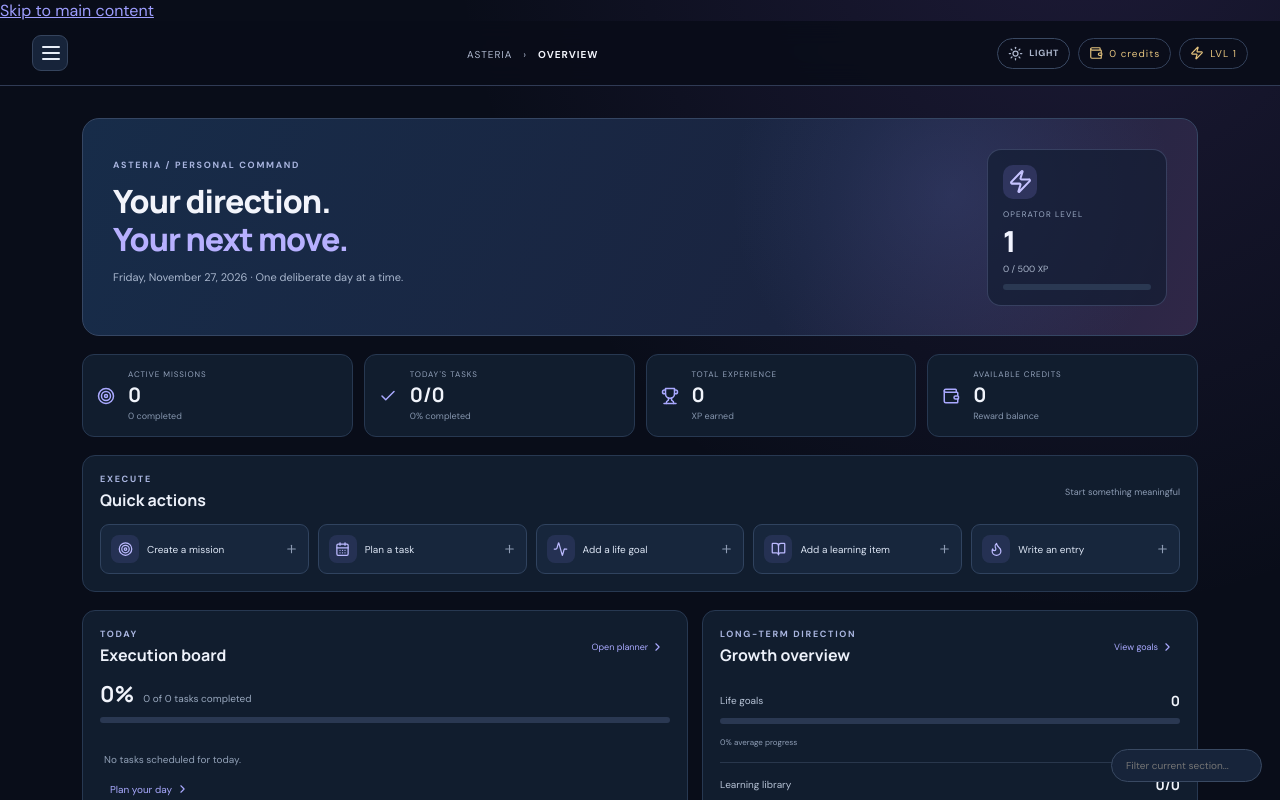
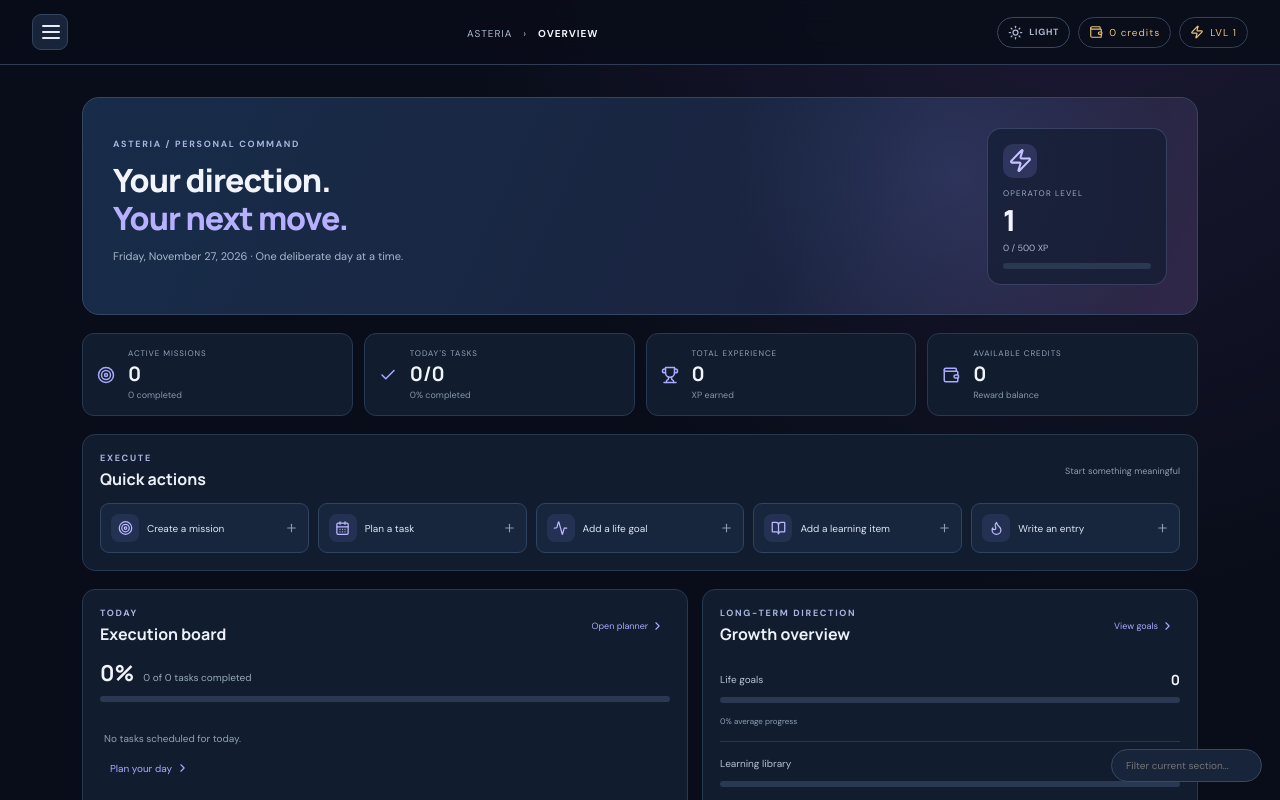
Before and after one commit to amksoul3429-ui/ARVENA, a React (Vite) app: page / in a window 1280 px wide. Shown: the top 800 px of the page. Built offline with nearby package versions, Linux system fonts and the light colour scheme.

Commit message:
Add visible keyboard skip link and reduced-motion support

```diff
--- a/src/App.css
+++ b/src/App.css
@@ -172,3 +172,6 @@
 :root[data-theme="light"] .navigation-layer>.navigation-panel{background:rgba(255,255,255,.99)!important;border-color:#dce3ef!important;}
 
 .pwa-action{display:inline-flex;align-items:center;gap:6px;padding:8px 10px;border:1px solid #625b9c;border-radius:18px;background:rgba(132,119,230,.14);color:#d9d4ff;font-size:9px;font-weight:800;letter-spacing:.6px;white-space:nowrap}.pwa-action.update{border-color:#8a7145;background:rgba(190,151,79,.14);color:#f0d6a4}:root[data-theme="light"] .pwa-action{border-color:#d6d0f3;background:#eeecff;color:#51478e}:root[data-theme="light"] .pwa-action.update{border-color:#e8d9b9;background:#fff6e4;color:#795b28}@media(max-width:520px){.pwa-action{padding:7px;font-size:8px}.pwa-action svg{width:12px}}
+
+/* Part 05: keyboard skip navigation and reduced-motion-safe focus treatment. */
+.skip-link{position:absolute;top:8px;left:8px;z-index:2000;padding:10px 14px;border-radius:8px;background:#fff;color:#17152d;font-size:12px;font-weight:800;transform:translateY(-160%);transition:transform .15s ease}.skip-link:focus{transform:translateY(0);outline:3px solid #9188ff;outline-offset:3px}@media(prefers-reduced-motion:reduce){.skip-link{transition:none}}
```
